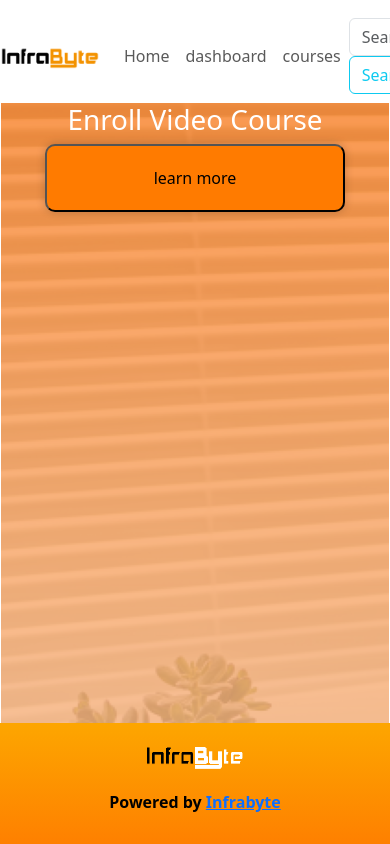
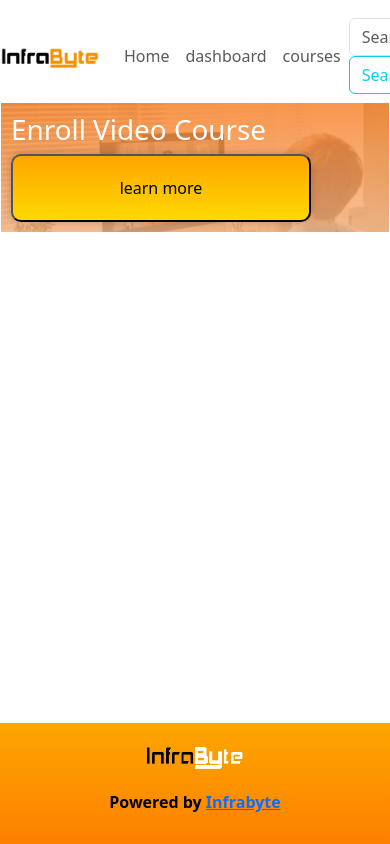
Before and after one commit to TechComNepal/InfraByteTutorialVideoGallery, a React (Create React App) app in the folder gallery-frontend/: page / in a window 390 px wide. Shown: the top 844 px of the page. Built offline with nearby package versions, Linux system fonts and the light colour scheme.

Commit message:
6/23/2024 2:52pm

```diff
--- a/gallery-frontend/src/Assets/Css/Homepage.css
+++ b/gallery-frontend/src/Assets/Css/Homepage.css
@@ -8,33 +8,38 @@
   padding: auto;
   background-image: url(background.png);
   width: 100%;
-  height: 652px;
+  height: 662px;
   flex-wrap: wrap;
-  background-size: auto auto ;
+  background-size: auto auto;
   border: 1px solid;
-  background-repeat: no-repeat ;
-}
-/* For mobile phones: */
-[class*="col-"] {
-  width: 100%;
-  height: 50%;
+  background-repeat: no-repeat;
 }
 
-@media only screen and (min-width: 600px) {
-  /* For tablets: */
-  width: 100%;
-  height: 600px;
+/* Tablet view */
+@media (max-width: 768px) {
+  .home-page {
+    height: auto; /* Adjust height to fit content */
+    background-size: cover; /* Cover background to fit */
+    padding: 20px; /* Add padding for better layout */
+  }
 }
-@media only screen and (max-width: 768px) {
-  /* For desktop: */
-  width: 100%;
-  height: 768px;
+
+/* Mobile view */
+@media (max-width: 480px) {
+  .home-page {
+    height: auto; /* Adjust height to fit content */
+    background-size: cover; /* Cover background to fit */
+    padding: 10px; /* Add padding for better layout */
+    text-align: left; /* Align text to the left for better readability on small screens */
+  }
 }
+
 .login-container {
-  background-color: rgb(255, 123, 0);
+  background-image: linear-gradient(orange, rgb(255, 217, 0) );
   padding: 20px;
   border-radius: 10px;
   box-shadow: 0px 0px 10px rgba(0, 0, 0, 0.2);
   width: 300px;
   text-align: center;
+  text-size-adjust: 10px;
   }
```
